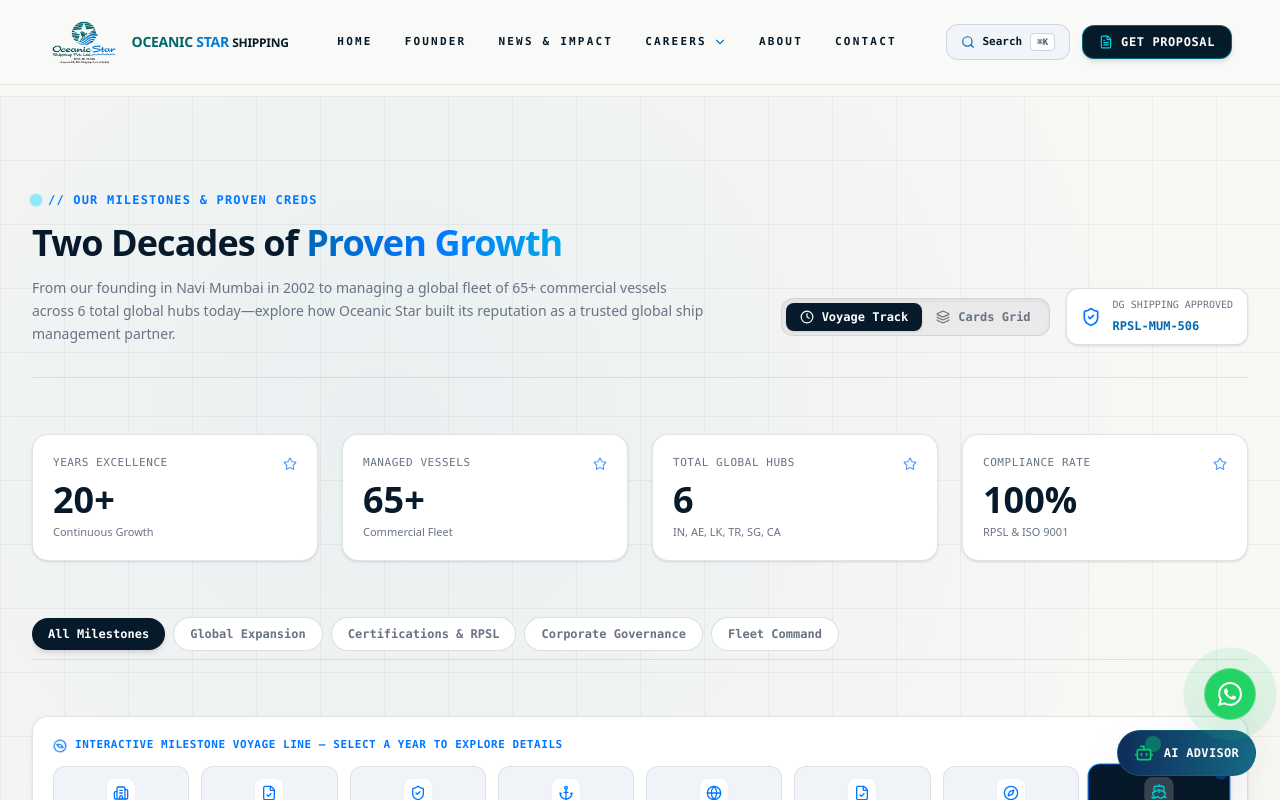
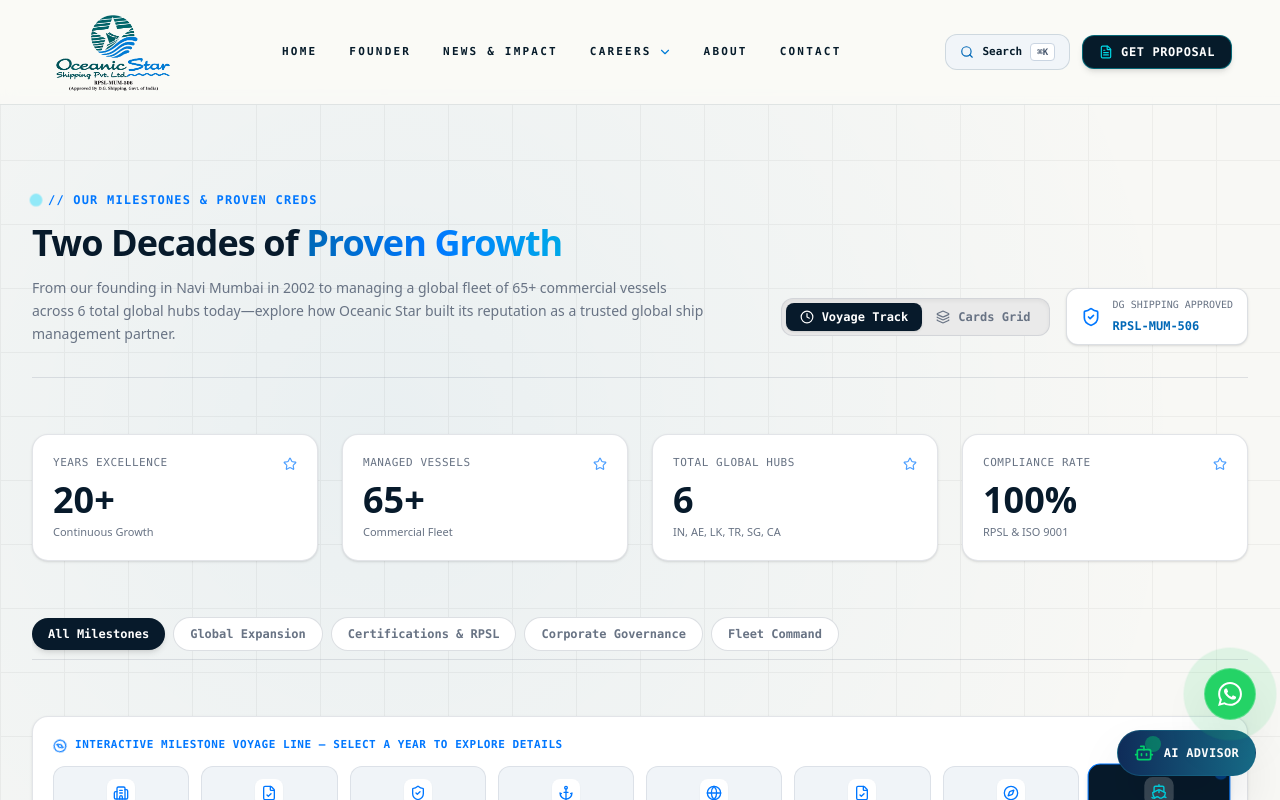
Before and after one commit to mahimamj/ship, a Next.js app: page /about in a window 1280 px wide. Shown: the top 800 px of the page. Built offline with nearby package versions, Linux system fonts and the light colour scheme.

Commit message:
Navbar: display logo only and increase logo size

```diff
--- a/app/components/CinematicNavbar.tsx
+++ b/app/components/CinematicNavbar.tsx
@@ -49,22 +49,19 @@ export const CinematicNavbar: React.FC<CinematicNavbarProps> = ({ onOpenQuote, o
 
   return (
     <header
-      className={`fixed top-0 left-0 right-0 z-50 transition-all duration-500 ${
+      className={`fixed top-0 left-0 right-0 z-50 transition-all duration-300 ${
         scrolled
-          ? "bg-[#FAFAF7]/95 backdrop-blur-md border-b border-[#082F49]/15 py-3.5 shadow-md text-[#061B2A]"
-          : "bg-[#FAFAF7]/85 backdrop-blur-sm border-b border-[#082F49]/10 py-5 text-[#061B2A]"
+          ? "bg-[#FAFAF7]/95 backdrop-blur-md border-b border-[#082F49]/15 py-2 shadow-md text-[#061B2A]"
+          : "bg-[#FAFAF7]/90 backdrop-blur-sm border-b border-[#082F49]/10 py-2.5 sm:py-3 text-[#061B2A]"
       }`}
     >
       <div className="max-w-[1400px] mx-auto px-5 md:px-8 xl:px-12 flex justify-between items-center gap-6">
-        <Link href="/" className="flex items-center gap-3 group">
+        <Link href="/" className="flex items-center group">
           <img
             src="/images/logo_nobg.png"
             alt="Oceanic Star Shipping"
-            className="h-10 sm:h-11 w-auto object-contain transition-transform duration-300 group-hover:scale-105"
+            className="h-14 sm:h-16 md:h-20 w-auto object-contain transition-transform duration-300 group-hover:scale-105"
           />
-          <span className="hidden sm:block font-syne text-sm font-black tracking-[0.15em] text-[#01666A]">
-            OCEANIC <span className="text-[#007CD6]">STAR</span> <span className="text-[#061B2A] text-xs font-semibold">SHIPPING</span>
-          </span>
         </Link>
 
         {/* Desktop Nav Links */}
```
